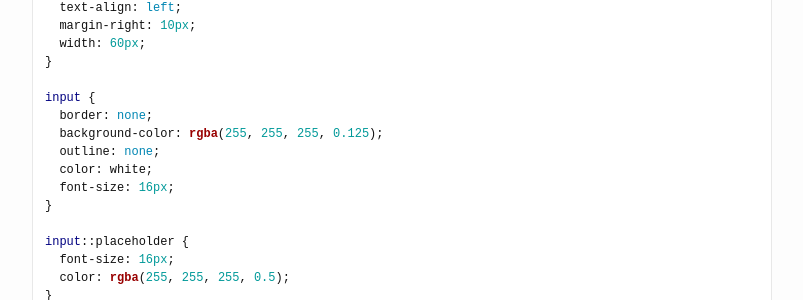
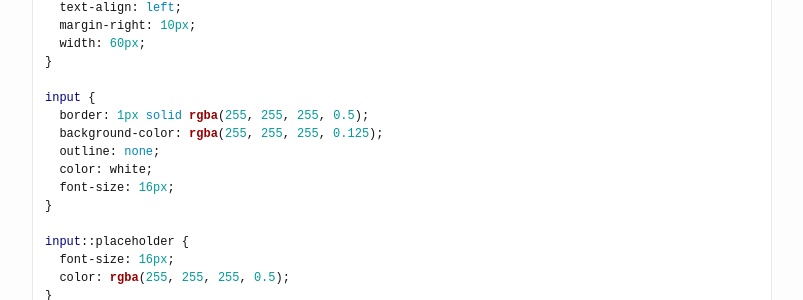
Before and after one commit to develdoe/develdoe.github.io, a Jekyll site: the page built from _posts/2017-11-16-css-development-stylesheet.md, in a window 1280 px wide. Shown: the part 1266-1566 px from the top of the page, without its empty margins (238-1041 px from the left). Built offline with Jekyll 4.4.1, drawn with Linux system fonts in a browser that asks for light colours.

Commit message:
Update 2017-11-16-css-development-stylesheet.md

```diff
--- a/_posts/2017-11-16-css-development-stylesheet.md
+++ b/_posts/2017-11-16-css-development-stylesheet.md
@@ -68,7 +68,7 @@ label {
 }
 
 input {
-  border: none;
+  border: 1px solid rgba(255, 255, 255, 0.5);
   background-color: rgba(255, 255, 255, 0.125);
   outline: none;
   color: white;
```
